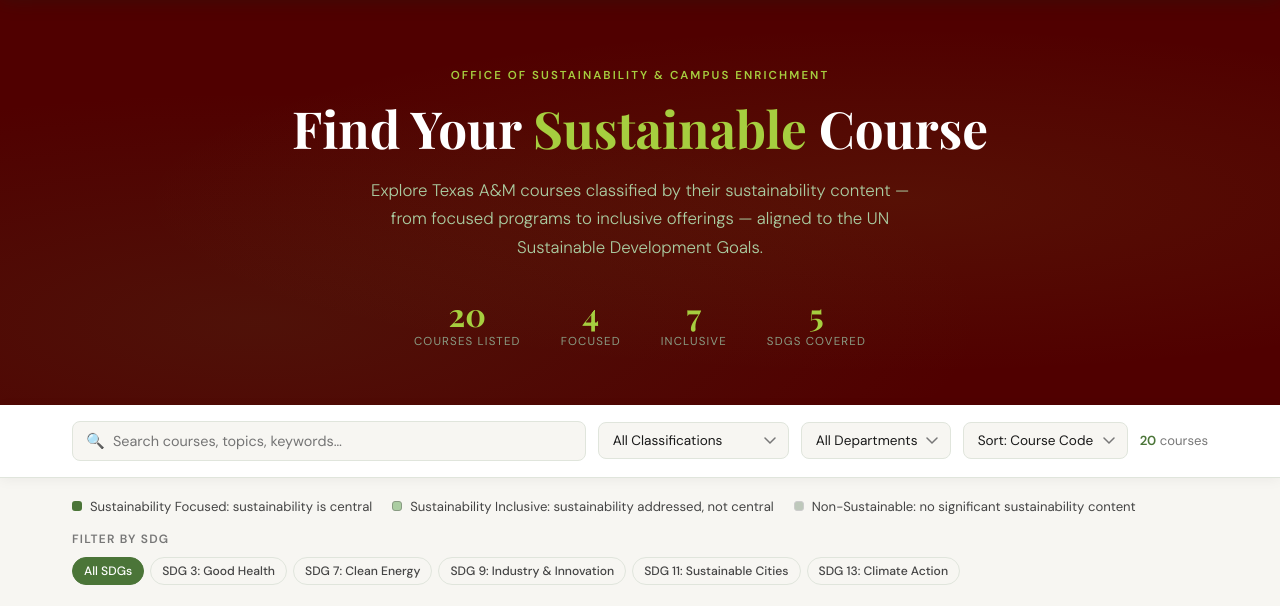
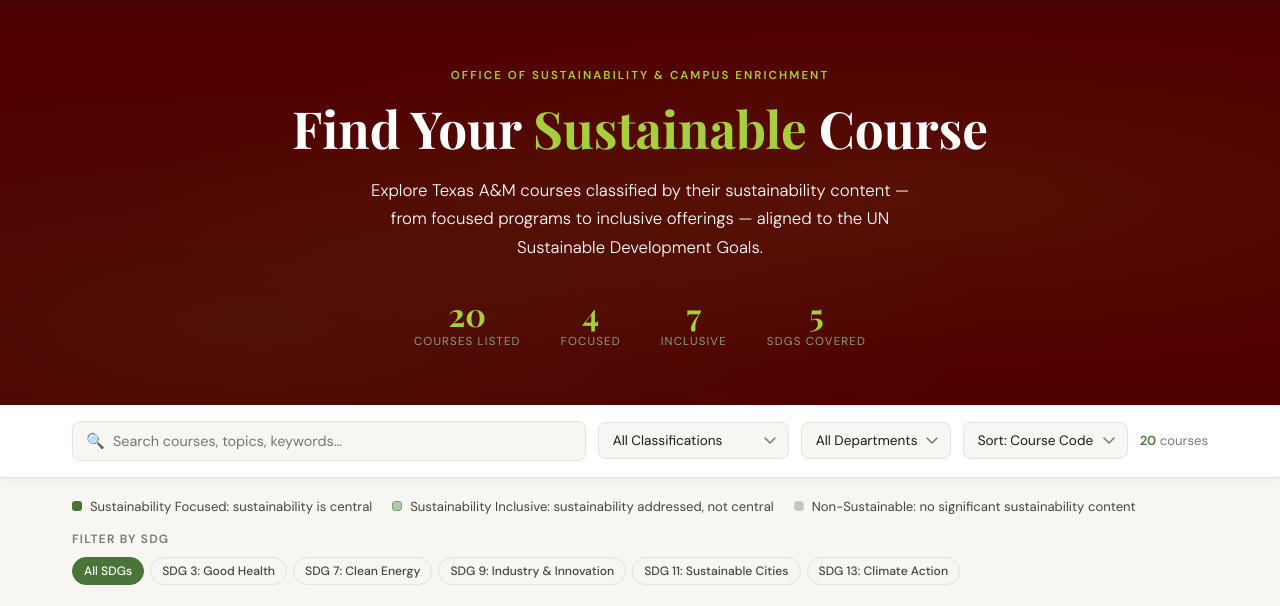
Before and after one commit to eliottelin/sustainable-course-guide-demo, a plain HTML site: page index.html in a window 1280 px wide. Shown: the part 118-724 px from the top of the page. Drawn offline with nearby package versions, Linux system fonts and the light colour scheme.

Commit message:
color change 2

```diff
--- a/index.html
+++ b/index.html
@@ -139,7 +139,7 @@
     color: var(--green-light);
   }
   .hero-desc {
-    color: var(--green-pale);
+    color: var(--white);
     font-size: 1.05rem;
     font-weight: 300;
     max-width: 560px;
```
